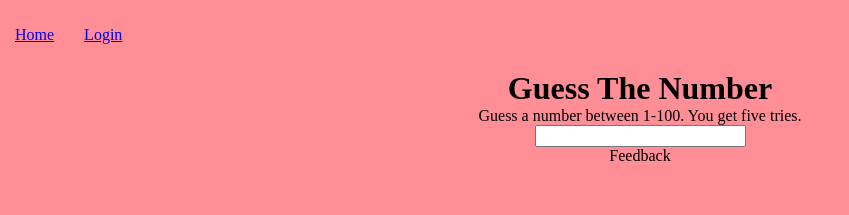
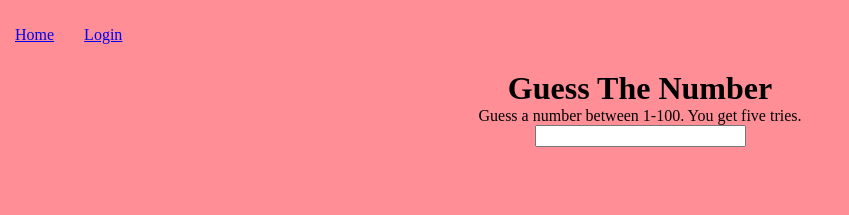
Before and after one commit to mbrady712/guess-number, a React (Create React App) app in the folder client/: page / in a window 1280 px wide. Shown: the top 215 px of the page, without its empty margins (0-849 px from the left). Built offline with nearby package versions, Linux system fonts and the light colour scheme; the HTML template or start-up script is replaced by a standard one.

Commit message:
Decided to only have one input and give feedback below

```diff
--- a/client/src/pages/home.js
+++ b/client/src/pages/home.js
@@ -1,32 +1,44 @@
 import { useState } from "react";
 export const Home = () => {
 
-    const [Tries, setTries] = useState([]);
+    const [guesses, setGuesses] = useState([]);
 
     const handleKeyPress = (event) => {
-        if(event.key === 'Enter'){
-          setTries([...Tries, ""]);
+        var feedback = "";
+        var guess;
+        if(event.key === 'Enter' && guesses.length <= 3){
+            guess = event.target.value;
+            console.log(guess);
+            setGuesses([
+                ...guesses,
+                { feedback: feedback, guess: guess }])
+        }
+        if(guesses.length > 3){
+            feedback = "Game Over";
+            guess = event.target.value;
+            console.log(guess);
+            setGuesses([
+                ...guesses,
+                { feedback: feedback, guess: guess }])
         }
     }
 
-    const GameSection = () => {
-        return (
-            <div className="gameSection">
-                <input type="number" onKeyUpCapture={handleKeyPress}></input>
-                <p className="feedback">Feedback</p>
-            </div>
-        );
-    }
 
     return (
         <div className="home">
             <h1>Guess The Number</h1>
             <p>Guess a number between 1-100. You get five tries.</p>
             <div id="game">
-            <GameSection />
-            {Tries.map(((Try, idx) => (
-                <GameSection key={idx} />
-            )))}
+                <div className="gameInput">
+                    <input type="number" onKeyDown={handleKeyPress}/>
+                </div>
+                {guesses.map(((Try, idx) => (
+                    <div key={idx}>
+                        <div>Guess {idx + 1}: {Try.guess}</div>
+                        <div>{Try.feedback}</div>
+                    </div>
+
+                )))}
             </div>
         </div>
     );
```
